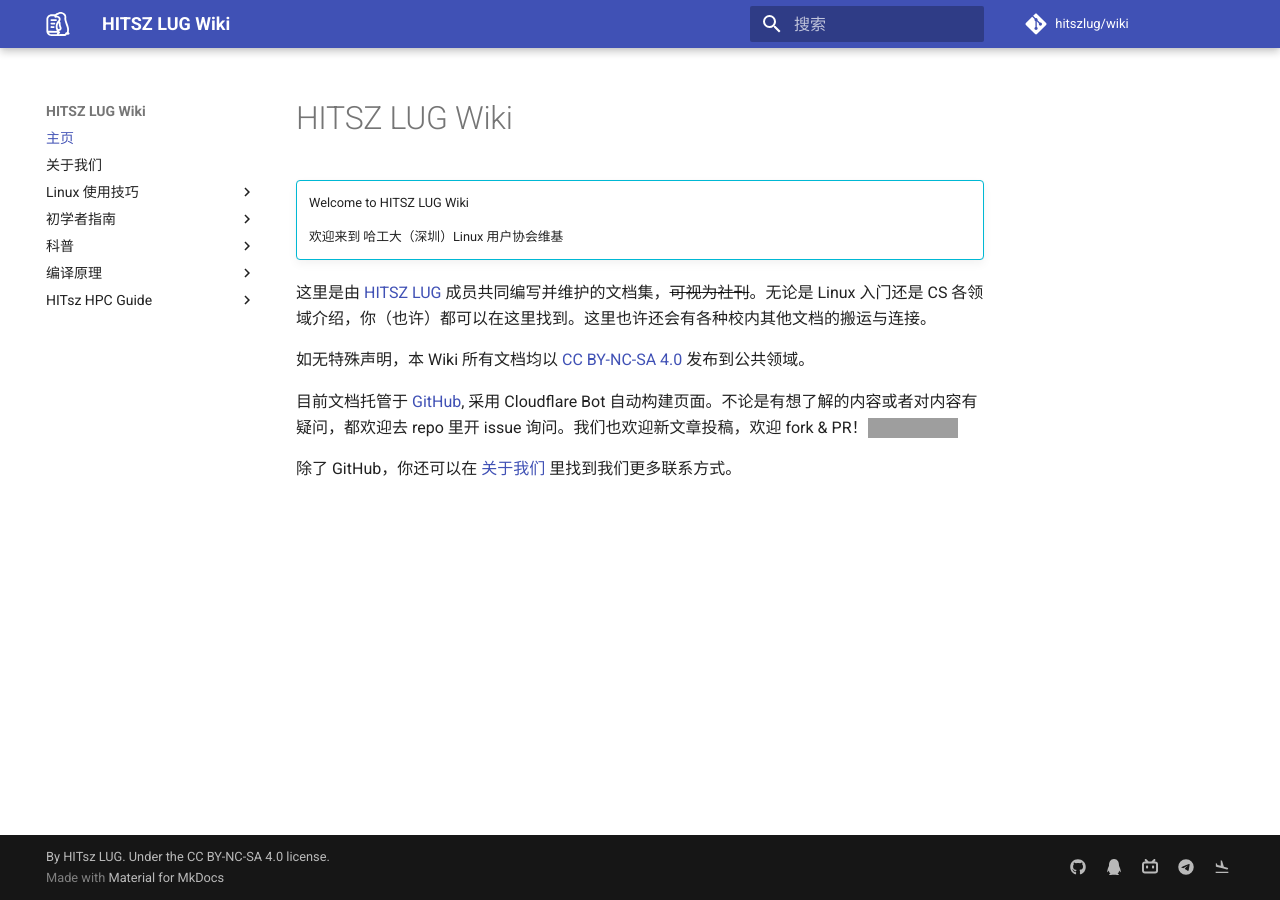
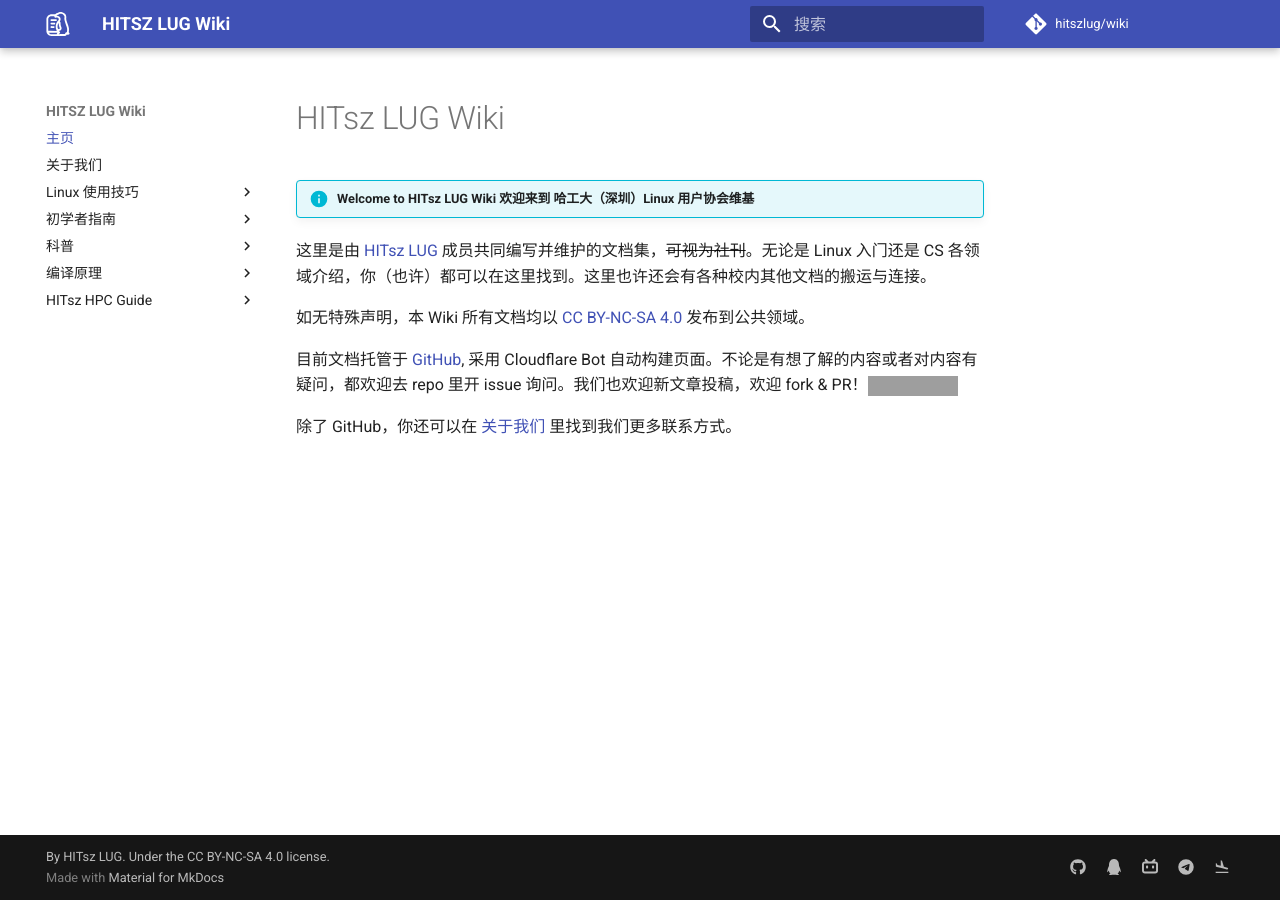
Before and after one commit to hitszosa/wiki, an MkDocs documentation site: the page built from docs/index.md, in a window 1280 px wide. Built offline with MkDocs 1.6.1 and Material for MkDocs 9.7.7, drawn with Linux system fonts in a browser that asks for light colours; comment, search, counter and statistics services are not loaded; grey boxes are pictures that could not be loaded.

```diff
--- a/docs/index.md
+++ b/docs/index.md
@@ -1,11 +1,8 @@
-# HITSZ LUG Wiki
+# HITsz LUG Wiki
 
-!!! info ""
-    Welcome to HITSZ LUG Wiki
+!!! info "Welcome to HITsz LUG Wiki 欢迎来到 哈工大（深圳）Linux 用户协会维基"
 
-    欢迎来到 哈工大（深圳）Linux 用户协会维基
-
-这里是由 [HITSZ LUG](./about.md) 成员共同编写并维护的文档集，~~可视为社刊~~。无论是 Linux 入门还是 CS 各领域介绍，你（也许）都可以在这里找到。这里也许还会有各种校内其他文档的搬运与连接。
+这里是由 [HITsz LUG](./about.md) 成员共同编写并维护的文档集，~~可视为社刊~~。无论是 Linux 入门还是 CS 各领域介绍，你（也许）都可以在这里找到。这里也许还会有各种校内其他文档的搬运与连接。
 
 如无特殊声明，本 Wiki 所有文档均以 [CC BY-NC-SA 4.0](https://creativecommons.org/licenses/by-nc-sa/4.0/deed.zh) 发布到公共领域。
 
```
Also changed, not shown: docs/about.md (+4 -4 lines).
